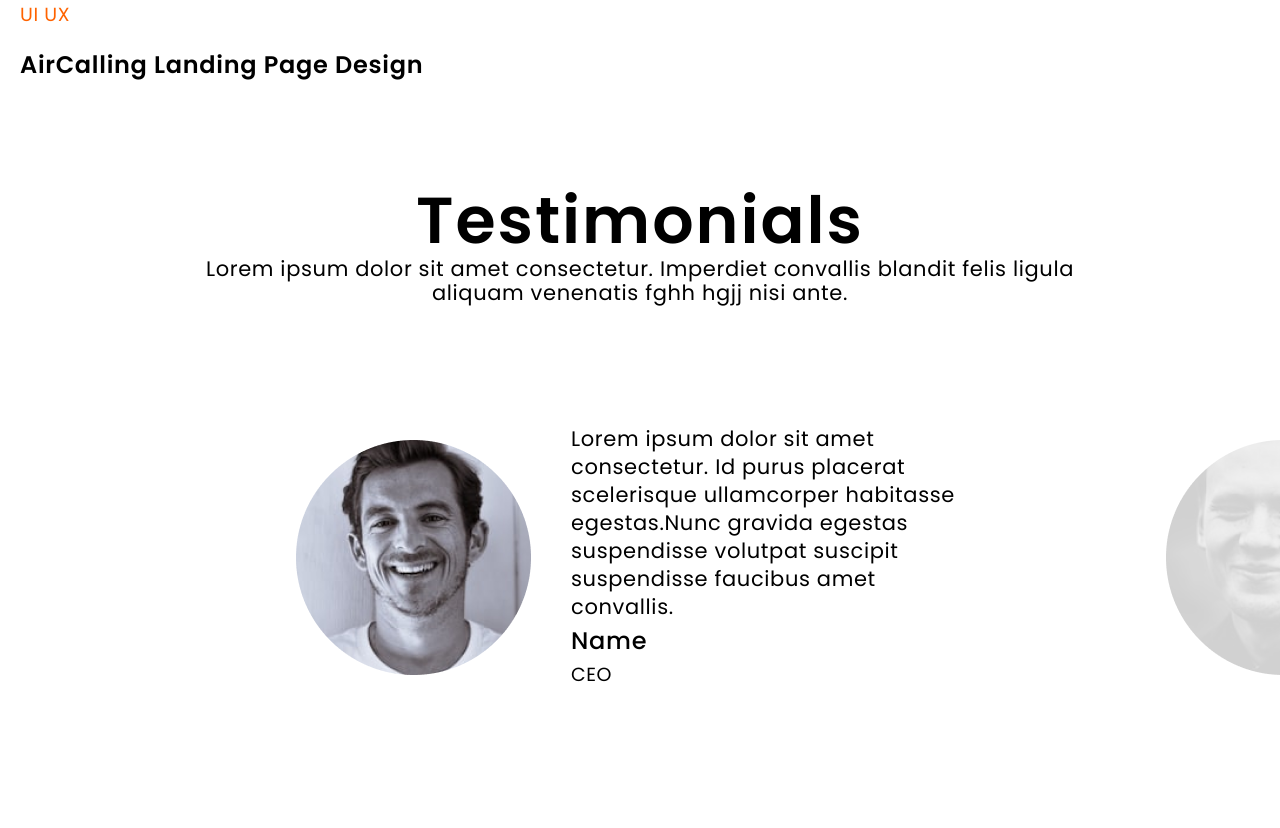
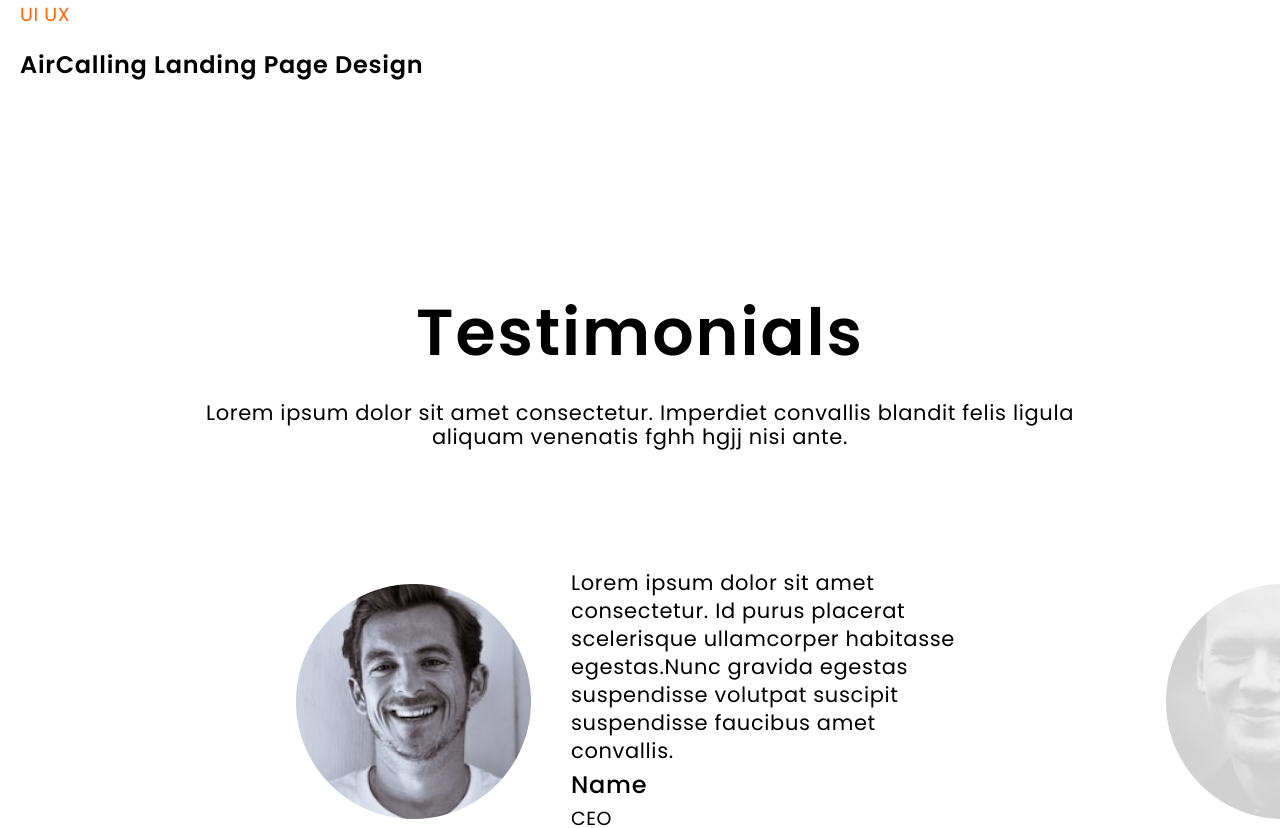
Before and after one commit to blackheart7565/personal-portfolio, a React (Vite) app: page / in a window 1280 px wide. Shown: the part 4040-4868 px from the top of the page. Built offline with nearby package versions, Linux system fonts and the light colour scheme.

Commit message:
style: add padding to Testimonials section
- Added internal top padding: pt-20 for mobile
  devices and pt-48 for desktop devices.

```diff
--- a/src/components/Home/Testimonials.tsx
+++ b/src/components/Home/Testimonials.tsx
@@ -2,20 +2,21 @@
 import { FC } from "react";
 import { Swiper, SwiperSlide } from "swiper/react";
 
+import { TestimonialsCard } from "./TestimonialsCard";
+
 import "swiper/css";
-import { TestimonialsCard } from "./TestimonialsCard";
 
 interface ITestimonialsProps { }
 
 export const Testimonials: FC<ITestimonialsProps> = (): JSX.Element => {
 	return (
 		<section className="relative">
-			<div className="flex flex-col items-center justify-center h-full py-20">
+			<div className="flex flex-col items-center justify-center h-full pb-20 pt-20 xl:pt-48">
 				<div className="container">
 					<h1 className="text-4xl xl:text-[65px] font-semibold tracking-[0.03em] dark:text-white text-black text-center">
 						Testimonials
 					</h1>
-					<p className="text-base xl:text-[21px] tracking-[0.03em] dark:text-white text-black text-center max-w-4xl mx-auto mt-4">
+					<p className="text-base xl:text-[21px] tracking-[0.03em] dark:text-white text-black text-center max-w-4xl mx-auto mt-12">
 						Lorem ipsum dolor sit amet consectetur. Imperdiet convallis blandit felis ligula aliquam venenatis fghh hgjj nisi ante.
 					</p>
 				</div>
```
